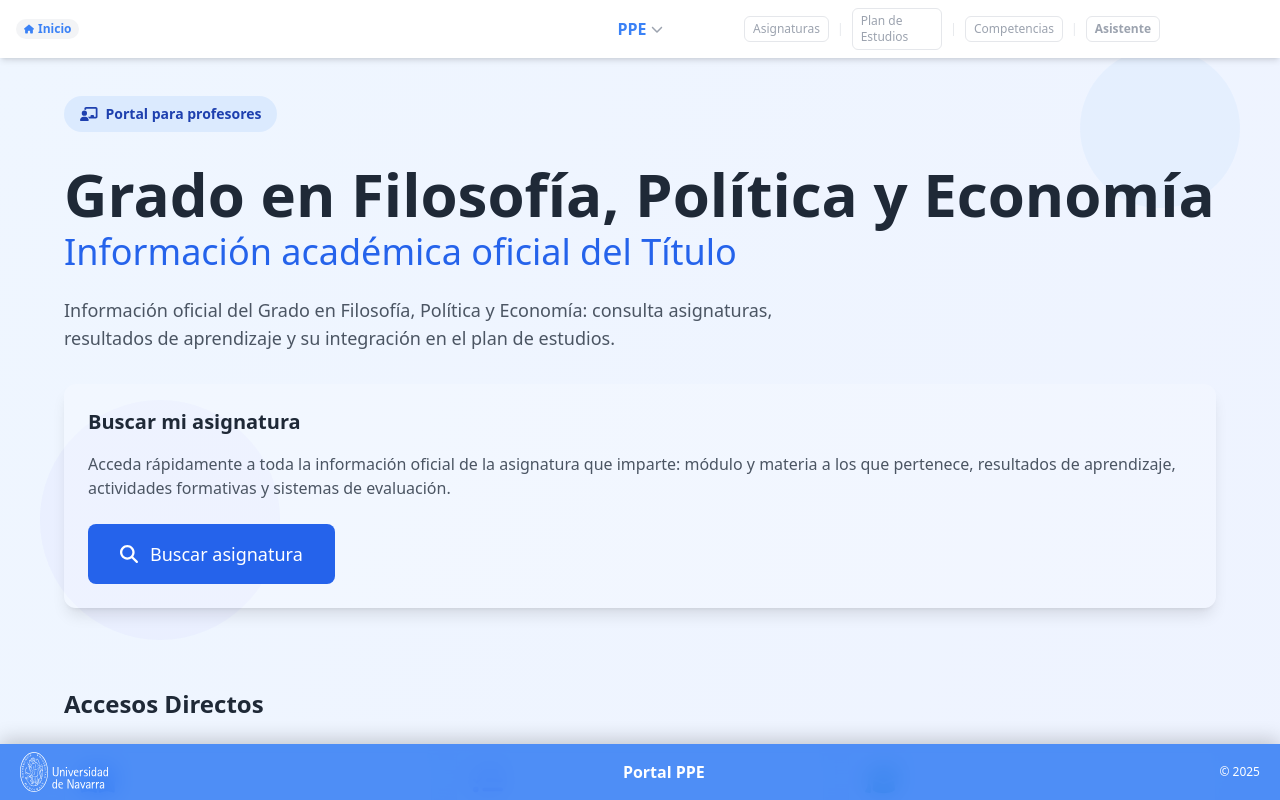
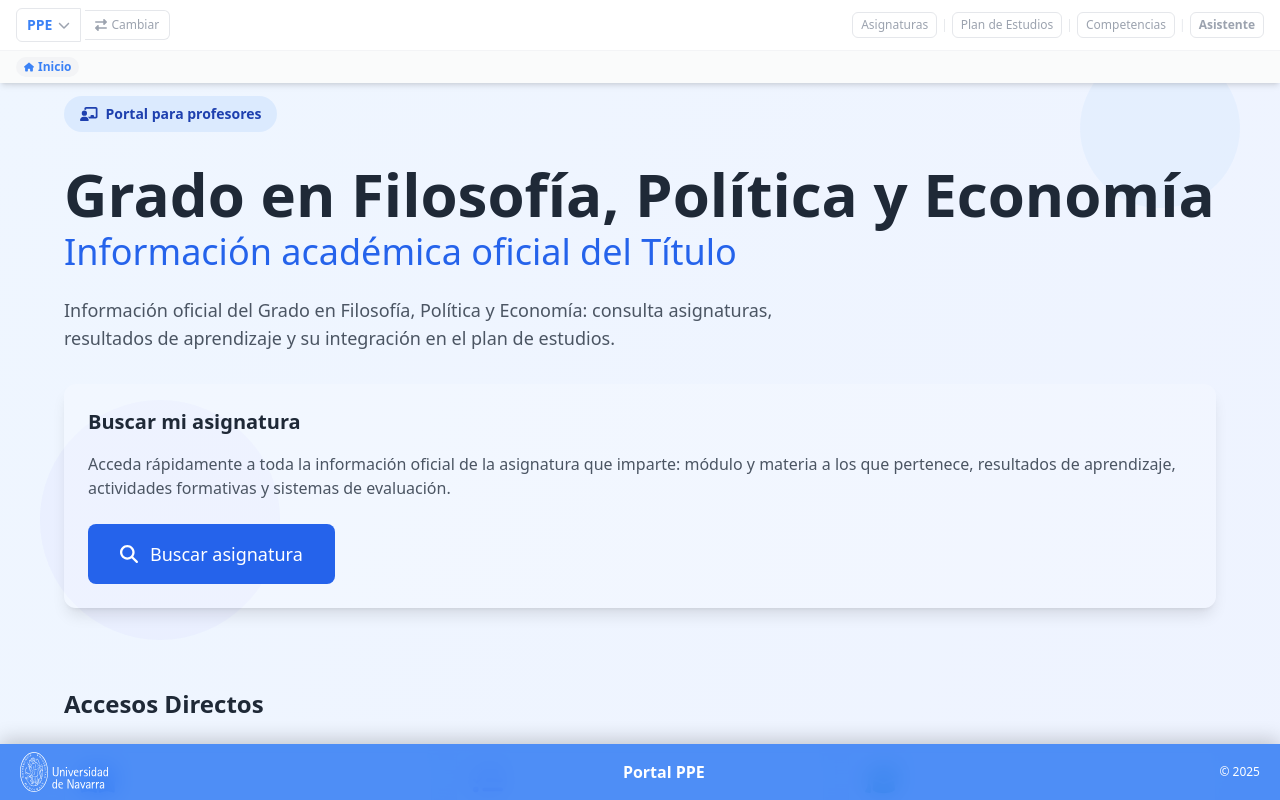
Before and after one commit to Alenes1977/ppe-materias, a React (Vite) app: page / in a window 1280 px wide. Both pictures are taken after a click on the button 426 px from the left and 510 px from the top of the page. Shown: the top 800 px of the page. Built offline with nearby package versions, Linux system fonts and the light colour scheme.

Commit message:
Mejora Header y selección de Grado

```diff
--- a/src/components/Header.tsx
+++ b/src/components/Header.tsx
@@ -6,10 +6,13 @@ import {
   faBars,
   faTimes,
   faChevronDown,
+  faRightLeft,
 } from '@fortawesome/free-solid-svg-icons';
 import Breadcrumb from './Breadcrumb';
 import { DegreeContext } from '../context/DegreeContext';
 import { DEGREES } from '../data/degrees';
+
+const LAST_DEGREE_KEY = 'lastDegreeId';
 
 const Header: FC = () => {
   const location = useLocation();
@@ -64,21 +67,24 @@ const Header: FC = () => {
     ? ctx.labelLO.plural.charAt(0).toUpperCase() + ctx.labelLO.plural.slice(1)
     : 'Competencias';
 
+  const handleGoToSelector = () => {
+    localStorage.removeItem(LAST_DEGREE_KEY);
+    setGradoOpen(false);
+    navigate('/');
+  };
+
   return (
     <header className="fixed left-0 top-0 z-50 w-full bg-white shadow-md">
+      {/* ── Fila 1: selector de grado + navegación ── */}
       <div
-        className="mx-auto grid grid-cols-12 items-center px-4 py-2"
+        className="relative z-10 mx-auto flex items-center justify-between px-4 py-2"
         style={{ maxWidth: '1400px' }}
       >
-        {/* Breadcrumbs (desktop) */}
-        <div className="col-span-5 hidden justify-self-start md:block">
-          <Breadcrumb />
-        </div>
-
+        {/* Selector de grado / logo */}
+        <div className="flex items-center gap-2">
           {/* Botón menú móvil */}
-        <div className="col-span-2 justify-self-start md:hidden">
           <button
-            className="rounded-md p-1 hover:bg-gray-100"
+            className="rounded-md p-1 hover:bg-gray-100 md:hidden"
             onClick={() => setMenuOpen(!menuOpen)}
             aria-label="Menú principal"
           >
@@ -87,32 +93,43 @@ const Header: FC = () => {
               className="text-lg text-gray-600"
             />
           </button>
-        </div>
 
-        {/* Título central */}
-        <div className="col-span-5 justify-self-center md:col-span-2">
           {activeDegree ? (
-            <div className="relative">
+            <div className="relative flex items-center gap-1">
+              {/* Nombre del grado + desplegable de cambio rápido */}
               <button
                 onClick={() => setGradoOpen(!gradoOpen)}
-                className="flex items-center gap-1 rounded-md px-2 py-1 hover:bg-gray-50"
+                className="flex items-center gap-1.5 rounded-l-md border border-gray-200 bg-white px-2.5 py-1.5 hover:bg-blue-50"
+                title="Cambiar grado"
               >
                 <span
-                  className="font-poppins whitespace-nowrap text-sm font-bold md:text-base"
+                  className="font-poppins whitespace-nowrap text-sm font-bold"
                   style={{ color: PRIMARY_BLUE }}
                 >
                   {activeDegree.meta.shortName}
                 </span>
                 <FontAwesomeIcon
                   icon={faChevronDown}
-                  className="text-xs text-gray-400"
+                  className={`text-xs text-gray-400 transition-transform duration-150 ${gradoOpen ? 'rotate-180' : ''}`}
                 />
               </button>
+
+              {/* Botón explícito "Cambiar" */}
+              <button
+                onClick={handleGoToSelector}
+                className="flex items-center gap-1 rounded-r-md border border-l-0 border-gray-200 bg-white px-2.5 py-1.5 text-xs text-gray-400 hover:bg-blue-50 hover:text-blue-700"
+                title="Ver todos los grados"
+              >
+                <FontAwesomeIcon icon={faRightLeft} className="text-xs" />
+                <span className="hidden sm:inline">Cambiar</span>
+              </button>
+
+              {/* Dropdown de cambio rápido */}
               {gradoOpen ? (
-                <div className="absolute left-1/2 top-full mt-1 w-56 -translate-x-1/2 rounded-xl border border-gray-200 bg-white shadow-xl">
+                <div className="absolute left-0 top-full z-50 mt-1 w-64 rounded-xl border border-gray-200 bg-white shadow-xl">
                   <div className="p-2">
                     <p className="mb-1 px-2 py-1 text-xs font-semibold uppercase tracking-wide text-gray-400">
-                      Cambiar grado
+                      Cambio rápido de grado
                     </p>
                     {Object.values(DEGREES).map((entry) => (
                       <button
@@ -132,13 +149,11 @@ const Header: FC = () => {
                     ))}
                     <hr className="my-1" />
                     <button
-                      onClick={() => {
-                        setGradoOpen(false);
-                        navigate('/');
-                      }}
-                      className="w-full rounded-lg px-3 py-2 text-left text-xs text-gray-400 hover:text-gray-600"
+                      onClick={handleGoToSelector}
+                      className="flex w-full items-center gap-2 rounded-lg px-3 py-2 text-left text-xs text-gray-500 hover:bg-gray-50 hover:text-gray-800"
                     >
-                      Ver todos los grados →
+                      <FontAwesomeIcon icon={faRightLeft} />
+                      Ver pantalla de selección de grado
                     </button>
                   </div>
                 </div>
@@ -148,10 +163,10 @@ const Header: FC = () => {
             <a
               href="/"
               onClick={handleNavigation('/')}
-              className="flex items-center space-x-3"
+              className="flex items-center"
             >
               <span
-                className="font-poppins self-center whitespace-nowrap text-sm font-bold md:text-lg"
+                className="font-poppins whitespace-nowrap text-sm font-bold md:text-base"
                 style={{ color: PRIMARY_BLUE }}
               >
                 Portal PPE
@@ -160,10 +175,9 @@ const Header: FC = () => {
           )}
         </div>
 
-        {/* Navegación (desktop) */}
+        {/* Navegación desktop */}
         {activeDegree ? (
-          <div className="col-span-3 hidden justify-self-end md:col-span-4 md:block">
-            <nav className="flex items-center space-x-2 text-xs font-medium">
+          <nav className="hidden items-center gap-1 text-xs font-medium md:flex">
             <a
               href={`${base}/asignaturas`}
               onClick={handleNavigation(`${base}/asignaturas`)}
@@ -206,17 +220,28 @@ const Header: FC = () => {
               Asistente
             </a>
           </nav>
-          </div>
         ) : null}
       </div>
 
-      {/* Menú móvil */}
+      {/* ── Fila 2: breadcrumb (desktop, solo dentro de un grado) ── */}
+      {activeDegree ? (
+        <div className="relative z-0 hidden border-t border-gray-100 bg-gray-50/80 md:block">
+          <div
+            className="mx-auto px-4 py-1.5"
+            style={{ maxWidth: '1400px' }}
+          >
+            <Breadcrumb />
+          </div>
+        </div>
+      ) : null}
+
+      {/* ── Menú móvil ── */}
       {menuOpen ? (
-        <div className="mt-2 border-t bg-white py-2 shadow-inner md:hidden">
+        <div className="border-t bg-white py-2 shadow-inner md:hidden">
           <div className="px-4 py-2">
             <Breadcrumb isMobile className="mb-3" />
             {activeDegree ? (
-              <div className="mt-4 flex flex-col space-y-2">
+              <div className="mt-2 flex flex-col space-y-2">
                 <a
                   href={`${base}/asignaturas`}
                   onClick={handleNavigation(`${base}/asignaturas`)}
@@ -278,10 +303,11 @@ const Header: FC = () => {
                 </a>
                 <hr />
                 <button
-                  onClick={() => navigate('/')}
-                  className="rounded-md border border-gray-200 px-3 py-2 text-left text-xs text-gray-400"
+                  onClick={handleGoToSelector}
+                  className="flex items-center gap-2 rounded-md border border-gray-200 px-3 py-2 text-left text-xs text-gray-500"
                 >
-                  Cambiar grado →
+                  <FontAwesomeIcon icon={faRightLeft} />
+                  Pantalla de selección de grado
                 </button>
               </div>
             ) : null}
```
Lines whose indentation alone changed are shown as unchanged.
